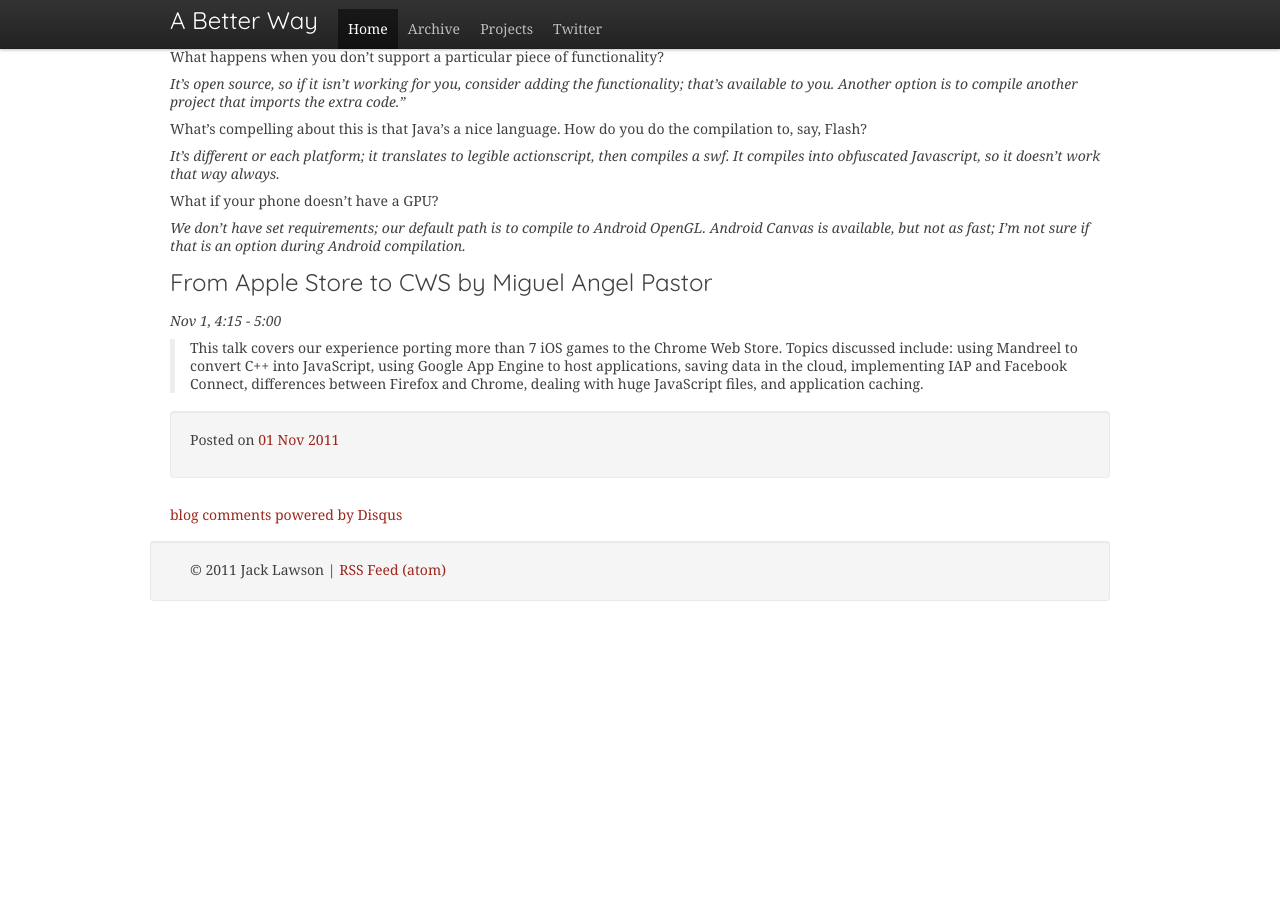
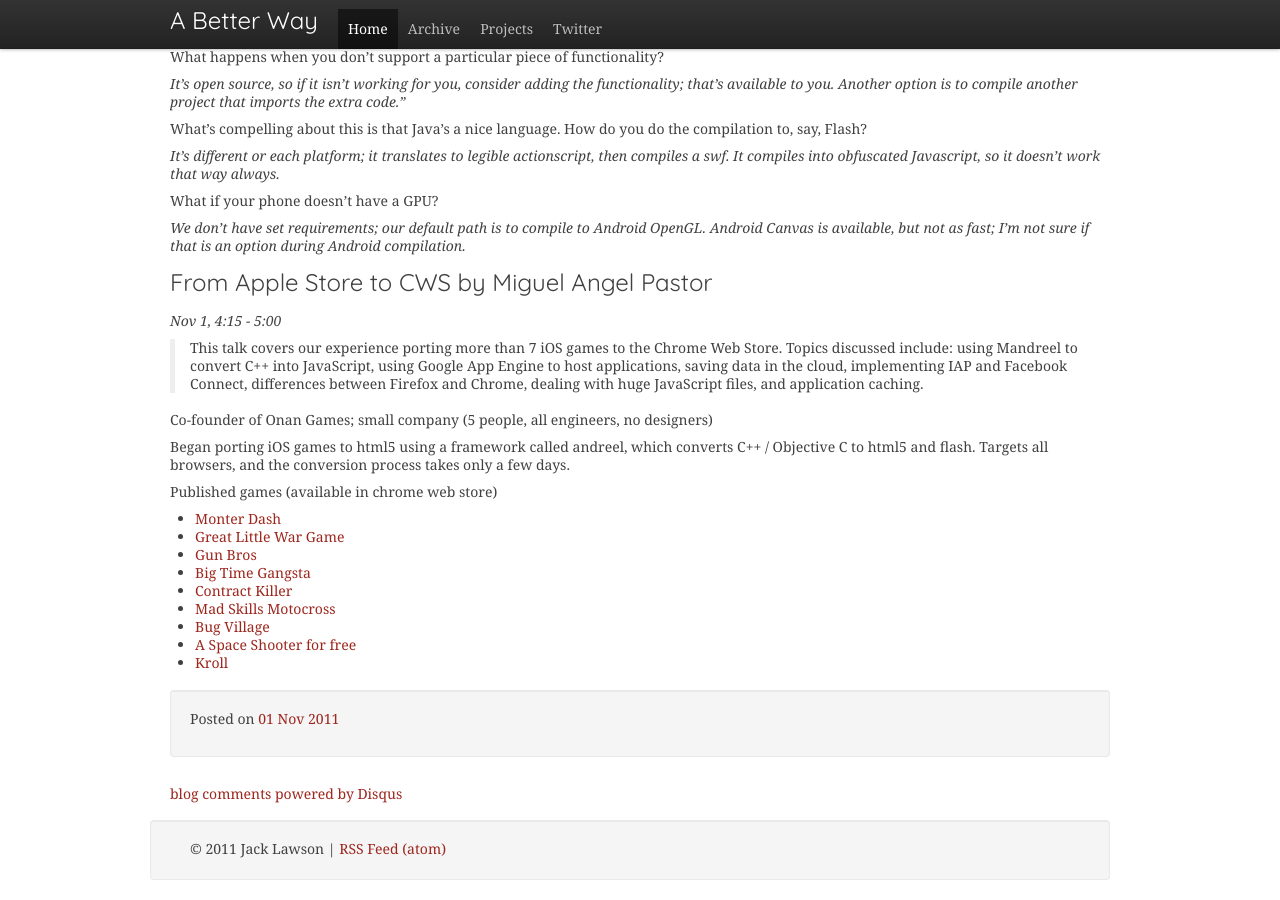
Before and after one commit to ajacksified/ajacksified.github.com, a Jekyll site: the page built from _posts/2011-11-01-new-game-conf-liveblog.markdown, in a window 1280 px wide and 900 px high, scrolled down 11598 px. Built offline with Jekyll 4.4.1, drawn with Linux system fonts in a browser that asks for light colours; nearby versions of some CDN libraries; some web fonts are replaced; Markdown is read by kramdown in place of the engine named in the settings; comment, search, counter and statistics services are not loaded; before the commit the page ends 12219 px from its top, so only the background shows below that.

```diff
--- a/_posts/2011-11-01-new-game-conf-liveblog.markdown
+++ b/_posts/2011-11-01-new-game-conf-liveblog.markdown
@@ -791,3 +791,21 @@
 > JavaScript, using Google App Engine to host applications, saving data in the
 > cloud, implementing IAP and Facebook Connect, differences between Firefox and
 > Chrome, dealing with huge JavaScript files, and application caching.
+
+Co-founder of Onan Games; small company (5 people, all engineers, no designers)
+
+Began porting iOS games to html5 using a framework called andreel, which
+converts C++ / Objective C to html5 and flash. Targets all browsers, and the
+conversion process takes only a few days.
+
+Published games (available in chrome web store)
+
+* [Monter Dash](https://chrome.google.com/webstore/detail/cknghehebaconkajgiobncfleofebcog)
+* [Great Little War Game](https://chrome.google.com/webstore/detail/dogopgiahgigenndhchnnahmibmjghbn)
+* [Gun Bros](https://chrome.google.com/webstore/detail/ciamkmigckbgfajcieiflmkedohjjohh)
+* [Big Time Gangsta](https://chrome.google.com/webstore/detail/ajplbhgiljhgjomddcnchfoimakkbmkc)
+* [Contract Killer](https://chrome.google.com/webstore/detail/meklndaflopgghbomkdpofehonfclipi)
+* [Mad Skills Motocross](https://chrome.google.com/webstore/detail/lgoenphchcpbgebeednhcdmepodabeig)
+* [Bug Village](https://chrome.google.com/webstore/detail/pabppflkalbniedjechdomdnofnogcfh)
+* [A Space Shooter for free](https://chrome.google.com/webstore/detail/epbeobdmeddlnkokfiaijkfabecpmifa)
+* [Kroll](https://chrome.google.com/webstore/detail/efjdaaaepgacfpadimoljoefkmnnkpkm)
```
